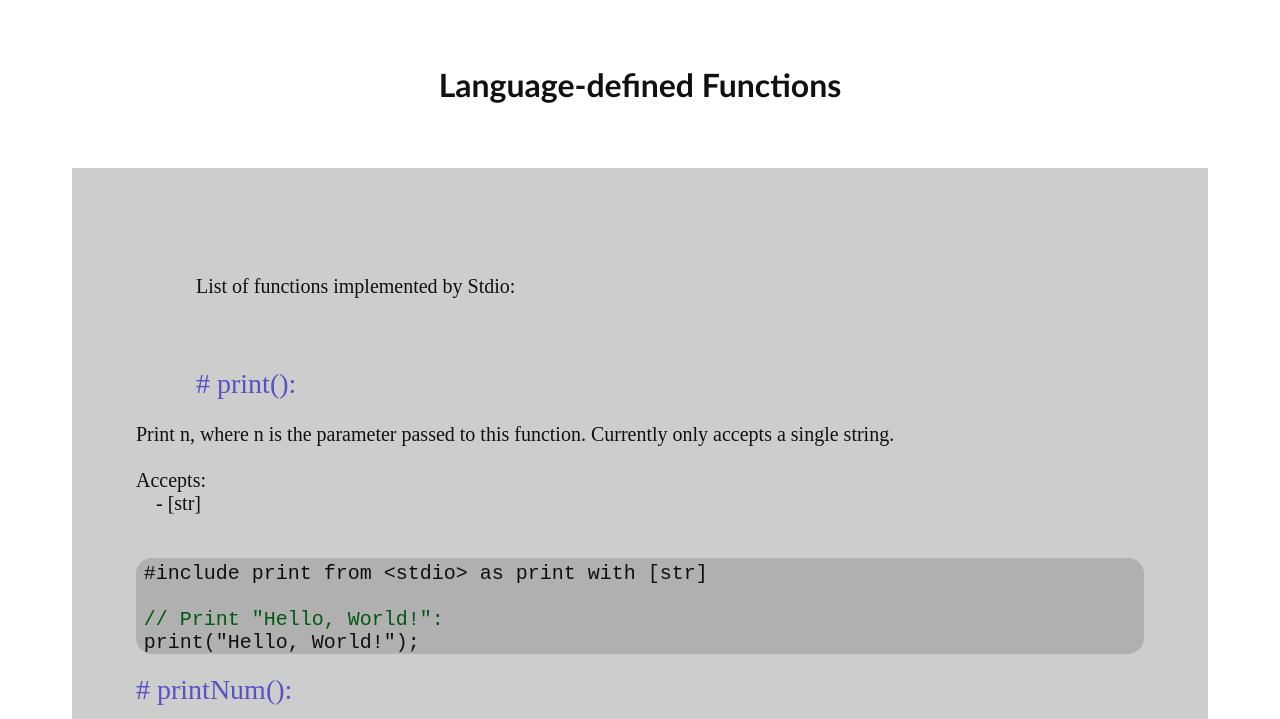
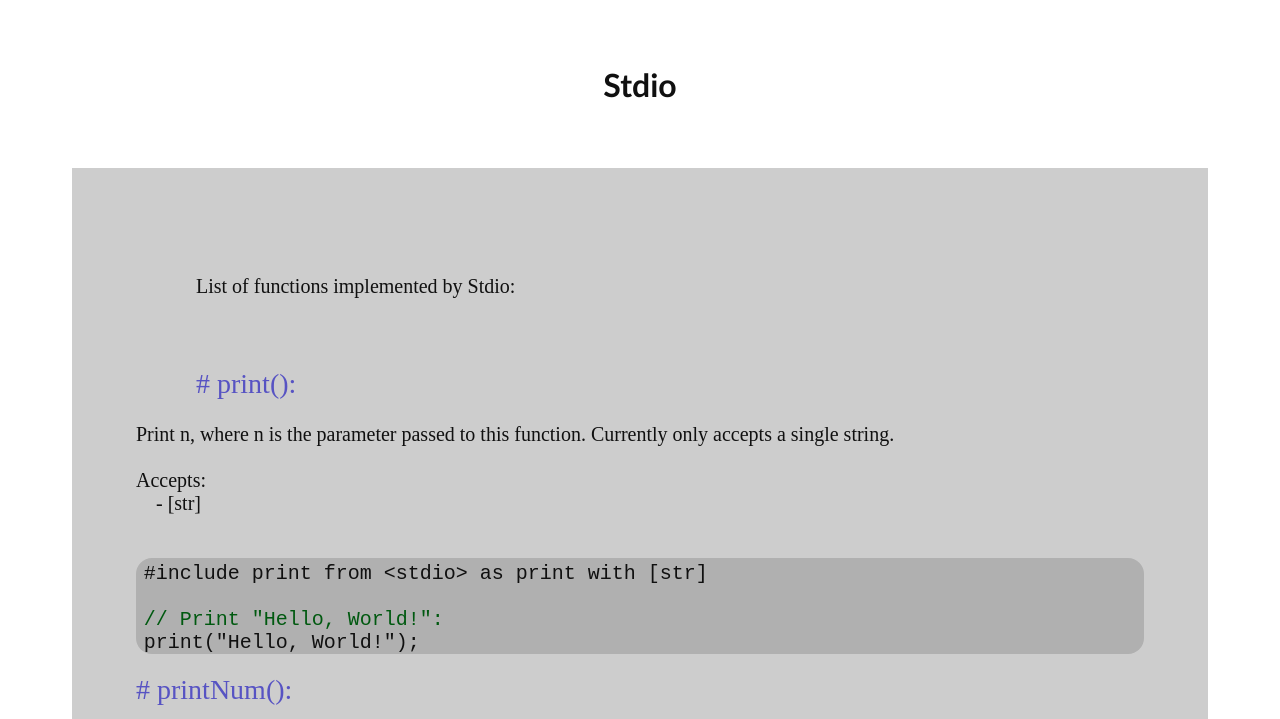
Before and after one commit to FluxFlu/tombstone, a website: page docs/pages/stdlib/stdio.html in a window 1280 px wide. Shown: the top 719 px of the page. Drawn offline with Linux system fonts and the light colour scheme.

Commit message:
Changed mistake in title page of Stdio documentation

```diff
--- a/docs/pages/stdlib/stdio.html
+++ b/docs/pages/stdlib/stdio.html
@@ -2,14 +2,14 @@
 <html>
 
 <head>
-    <title>Tombstone | Language-defined Functions</title>
+    <title>Tombstone Standard Library | Stdio </title>
     <link rel="icon" type="image/x-icon" href="../assets/Tombstone.png">
     <link rel="stylesheet" type="text/css" href="../../style.css" />
 </head>
 
 <body><br><br>
     <h1>
-        Language-defined Functions
+       Stdio
     </h1>
     <div>
         <p>
```
